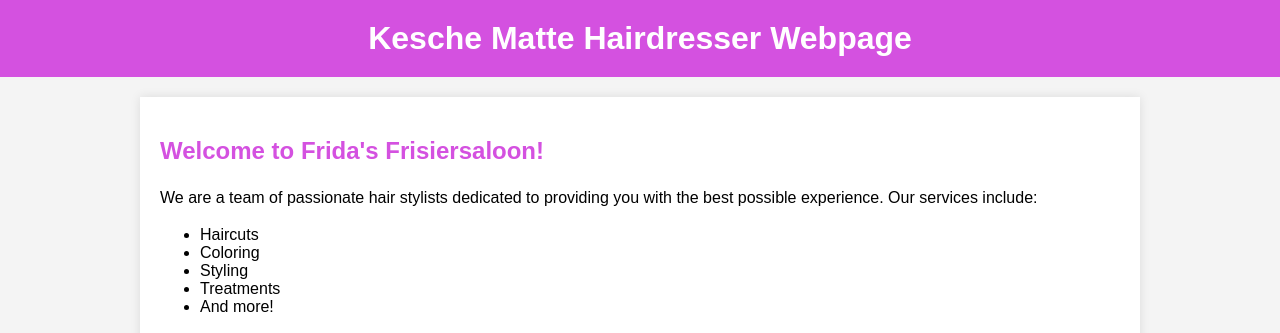
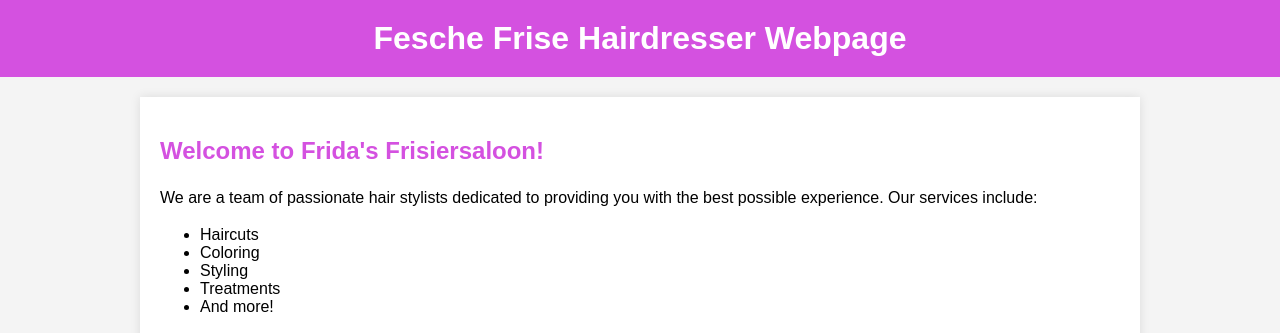
Before and after one commit to pmaxai/testpage, a plain HTML site: page hairdresser_html/index.html in a window 1280 px wide. Shown: the top 333 px of the page. Drawn offline with Linux system fonts and the light colour scheme.

Commit message:
Update index.html

```diff
--- a/hairdresser_html/index.html
+++ b/hairdresser_html/index.html
@@ -61,7 +61,7 @@
 <body>
 
     <header>
-        <h1>Kesche Matte Hairdresser Webpage</h1>
+        <h1>Fesche Frise Hairdresser Webpage</h1>
     </header>
 
     <main>
```
